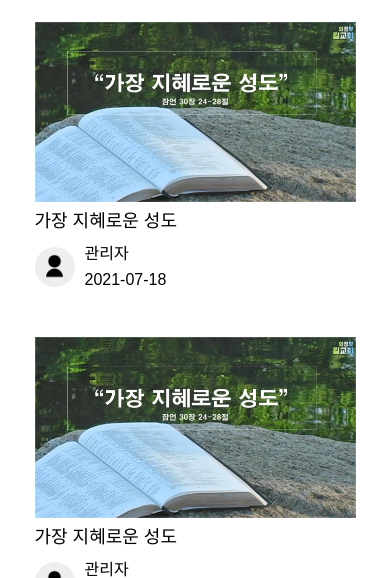
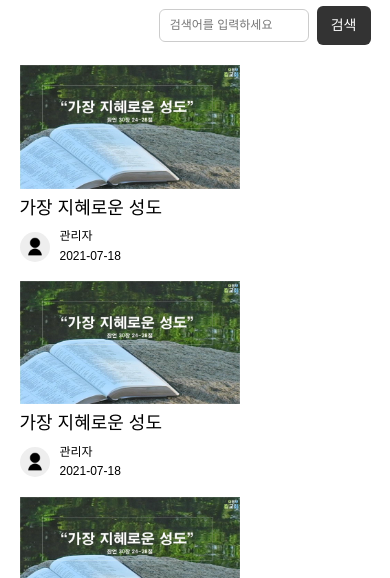
Before and after one commit to junyoung610/testchurchpage, a plain HTML site: page sermon.html in a window 390 px wide. Shown: the part 266-844 px from the top of the page. Drawn offline with nearby package versions, Linux system fonts and the light colour scheme; a web font is replaced by a local one.

Commit message:
20251003_12차

```diff
--- a/common/common.css
+++ b/common/common.css
@@ -45,9 +45,15 @@ a {
   width: 1370px;
   margin: 0 auto;
 }
+
+.link {
+  margin-top: 30px;
+}
+
 .section-title {
   font-weight: 700;
   font-size: 48px;
+  margin-top: 20px;
   margin-bottom: 20px;
   color: #333;
 }
--- a/css/ChurcSermon.css
+++ b/css/ChurcSermon.css
@@ -202,3 +202,29 @@ iframe {
 .sermon-search button:hover {
   background-color: #555;
 }
+
+@media (max-width: 900px) {
+  #sermon-body li {
+    width: 220px;
+    padding: 0;
+  }
+  .video-info {
+    font-size: 12px;
+  }
+  .user {
+    width: 30px;
+    height: 30px;
+    background-size: 20px;
+  }
+  .sermon-search {
+    width: 100%;
+    margin-right: 0;
+    margin-bottom: 20px;
+  }
+
+  .sermon-search input {
+    width: 150px;
+    padding: 6px 10px;
+    font-size: 12px;
+  }
+}
```
